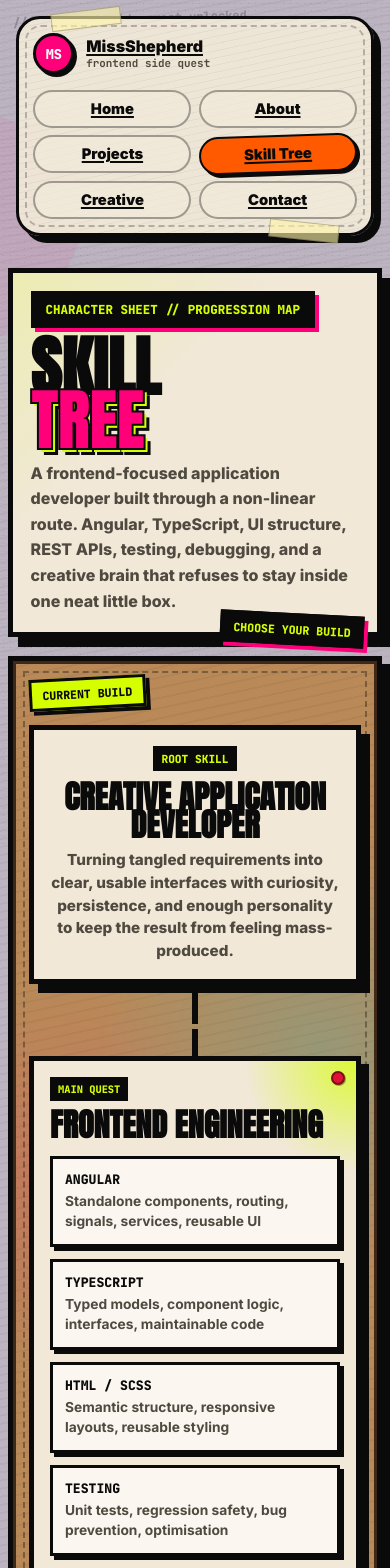
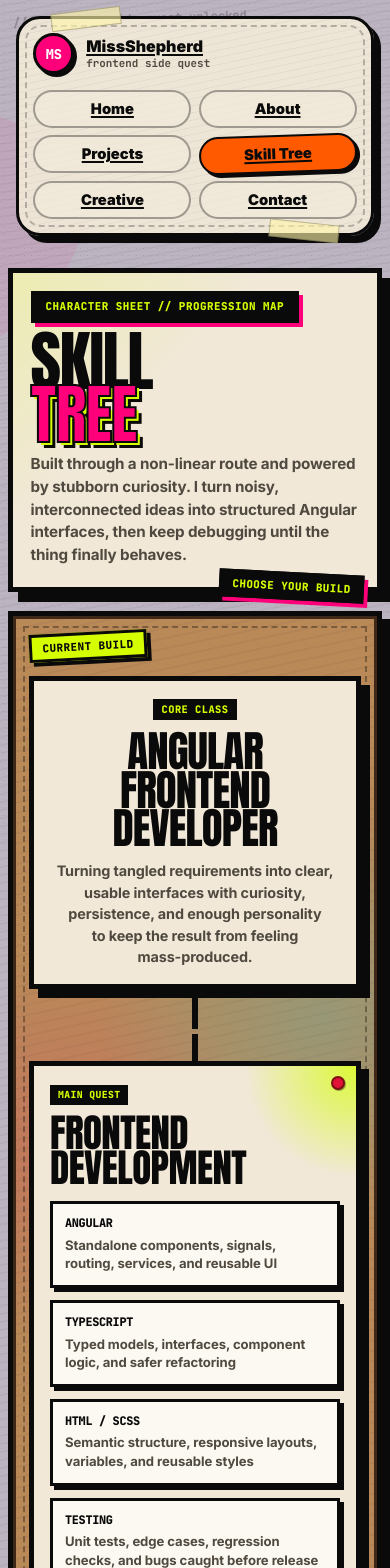
Before and after one commit to MissShepherd/missshepherd-portfolio, an Angular app: page /skills in a window 390 px wide. Shown: the top 1568 px of the page. Built offline with nearby package versions, Linux system fonts and the light colour scheme.

Commit message:
Build responsive skill tree page

```diff
--- a/src/app/pages/skills/skills.html
+++ b/src/app/pages/skills/skills.html
@@ -8,9 +8,9 @@
     </h1>
 
     <p>
-      A frontend-focused application developer built through a non-linear
-      route. Angular, TypeScript, UI structure, REST APIs, testing, debugging,
-      and a creative brain that refuses to stay inside one neat little box.
+      Built through a non-linear route and powered by stubborn curiosity. I
+      turn noisy, interconnected ideas into structured Angular interfaces, then
+      keep debugging until the thing finally behaves.
     </p>
   </header>
 
@@ -18,9 +18,9 @@
     <div class="tree-board-label">Current Build</div>
 
     <article class="skill-root">
-      <span class="node-type">Root Skill</span>
+      <span class="node-type">Core Class</span>
 
-      <h2>Creative Application Developer</h2>
+      <h2>Angular Frontend Developer</h2>
 
       <p>
         Turning tangled requirements into clear, usable interfaces with
@@ -37,35 +37,37 @@
 
         <header>
           <span>Main Quest</span>
-          <h3>Frontend Engineering</h3>
+          <h3>Frontend Development</h3>
         </header>
 
         <ul class="skill-list">
           <li class="unlocked">
             <strong>Angular</strong>
             <small>
-              Standalone components, routing, signals, services, reusable UI
+              Standalone components, signals, routing, services, and reusable UI
             </small>
           </li>
 
           <li class="unlocked">
             <strong>TypeScript</strong>
             <small>
-              Typed models, component logic, interfaces, maintainable code
+              Typed models, interfaces, component logic, and safer refactoring
             </small>
           </li>
 
           <li class="unlocked">
             <strong>HTML / SCSS</strong>
             <small>
-              Semantic structure, responsive layouts, reusable styling
+              Semantic structure, responsive layouts, variables, and reusable
+              styles
             </small>
           </li>
 
           <li class="unlocked">
             <strong>Testing</strong>
             <small>
-              Unit tests, regression safety, bug prevention, optimisation
+              Unit tests, edge cases, regression checks, and bugs caught before
+              release
             </small>
           </li>
         </ul>
@@ -83,7 +85,7 @@
           <li class="unlocked">
             <strong>Information Architecture</strong>
             <small>
-              Turning complex content into clear routes, groups, and flows
+              Turning complex content into clear routes, groups, and user flows
             </small>
           </li>
 
@@ -101,10 +103,11 @@
             </small>
           </li>
 
-          <li class="training">
+          <li class="unlocked">
             <strong>Figma / Prototyping</strong>
             <small>
-              User flows, interface planning, prototypes, rapid idea testing
+              User flows, interface planning, clickable prototypes, and rapid
+              idea testing
             </small>
           </li>
         </ul>
@@ -122,28 +125,32 @@
           <li class="unlocked">
             <strong>Git / GitHub</strong>
             <small>
-              Branches, commits, version control, collaborative development
+              Branches, commits, version control, collaboration, and recovery
+              from questionable decisions
             </small>
           </li>
 
           <li class="unlocked">
-            <strong>REST APIs</strong>
+            <strong>REST APIs / Postman</strong>
             <small>
-              HTTP services, typed data, loading states, error handling
+              HTTP services, endpoint testing, typed data, loading states, and
+              error handling
             </small>
           </li>
 
           <li class="unlocked">
             <strong>Debugging</strong>
             <small>
-              Tracing problems, testing assumptions, negotiating with consoles
+              Tracing problems, testing assumptions, and negotiating with the
+              console
             </small>
           </li>
 
           <li class="training">
-            <strong>Development Tooling</strong>
+            <strong>Docker & Backend Basics</strong>
             <small>
-              npm, Postman, Docker, Visual Studio Code, build workflows
+              Containers, Java, Spring Boot, SQL, and understanding what lives
+              beyond the frontend
             </small>
           </li>
         </ul>
@@ -161,14 +168,16 @@
           <li class="unlocked">
             <strong>Visual Thinking</strong>
             <small>
-              Art, photography, composition, shape language, visual rhythm
+              Art, photography, composition, shape language, colour, and visual
+              rhythm
             </small>
           </li>
 
           <li class="unlocked">
             <strong>Worldbuilding</strong>
             <small>
-              Games, music, characters, stories, atmosphere, and interaction
+              Creating interfaces with atmosphere, personality, and consistent
+              internal logic
             </small>
           </li>
 
@@ -182,7 +191,8 @@
           <li class="unlocked">
             <strong>Persistence</strong>
             <small>
-              Take the long route, learn from the failed build, finish anyway
+              Taking the long route, learning from failed builds, and finishing
+              anyway
             </small>
           </li>
         </ul>
--- a/src/app/pages/skills/skills.scss
+++ b/src/app/pages/skills/skills.scss
@@ -1,6 +1,10 @@
 .skill-page {
   display: grid;
   gap: 1.5rem;
+  font-family: var(--font-body);
+  font-optical-sizing: auto;
+  text-rendering: optimizeLegibility;
+  -webkit-font-smoothing: antialiased;
 }
 
 /* Hero */
@@ -8,7 +12,7 @@
 .skill-hero {
   position: relative;
   display: grid;
-  grid-template-columns: 18rem 1fr;
+  grid-template-columns: 18rem minmax(0, 1fr);
   gap: 0.75rem 2rem;
   align-items: end;
   padding: 1.4rem 2rem;
@@ -27,8 +31,10 @@
   padding: 0.35rem 0.65rem;
   color: var(--acid);
   font-family: var(--font-mono);
-  font-size: 0.72rem;
+  font-size: 0.68rem;
   font-weight: 900;
+  line-height: 1;
+  letter-spacing: 0.04em;
   text-transform: uppercase;
   background: var(--ink);
   border: 3px solid var(--border);
@@ -38,14 +44,25 @@
 
 .skill-hero .kicker {
   grid-column: 1 / -1;
+  width: fit-content;
   margin: 0;
+  font-family: var(--font-mono);
+  font-size: clamp(0.68rem, 0.8vw, 0.78rem);
+  font-weight: 900;
+  line-height: 1.1;
+  letter-spacing: 0.045em;
+  text-transform: uppercase;
 }
 
 .skill-hero .page-title {
   grid-column: 1;
   margin: 0;
-  font-size: clamp(3rem, 5.8vw, 5.2rem);
-  line-height: 0.82;
+  font-family: var(--font-heading);
+  font-size: clamp(3.5rem, 5.8vw, 5.3rem);
+  font-weight: 400;
+  line-height: 0.8;
+  letter-spacing: -0.025em;
+  text-transform: uppercase;
 }
 
 .skill-hero .page-title span {
@@ -61,10 +78,14 @@
   grid-column: 2;
   max-width: 720px;
   margin: 0;
+  padding-bottom: 0.15rem;
   color: var(--muted);
-  font-size: 1rem;
-  font-weight: 750;
-  line-height: 1.6;
+  font-family: var(--font-body);
+  font-size: clamp(0.96rem, 1.2vw, 1.08rem);
+  font-weight: 700;
+  line-height: 1.55;
+  letter-spacing: -0.01em;
+  text-wrap: pretty;
 }
 
 /* Tree board */
@@ -72,10 +93,19 @@
 .tree-board {
   position: relative;
   padding: 2rem 2.5rem 2.5rem;
+  overflow: hidden;
   border: 6px solid var(--border);
   background:
-    radial-gradient(circle at 15% 20%, rgba(255, 0, 122, 0.14), transparent 12rem),
-    radial-gradient(circle at 85% 15%, rgba(0, 217, 255, 0.18), transparent 14rem),
+    radial-gradient(
+      circle at 15% 20%,
+      rgba(255, 0, 122, 0.14),
+      transparent 12rem
+    ),
+    radial-gradient(
+      circle at 85% 15%,
+      rgba(0, 217, 255, 0.18),
+      transparent 14rem
+    ),
     repeating-linear-gradient(
       -12deg,
       rgba(0, 0, 0, 0.035) 0,
@@ -87,7 +117,6 @@
   box-shadow:
     0 0 0 3px #3f2817 inset,
     14px 14px 0 var(--ink);
-  overflow: hidden;
 }
 
 .tree-board::before {
@@ -106,8 +135,10 @@
   padding: 0.35rem 0.65rem;
   color: var(--ink);
   font-family: var(--font-mono);
-  font-size: 0.72rem;
+  font-size: 0.68rem;
   font-weight: 900;
+  line-height: 1;
+  letter-spacing: 0.045em;
   text-transform: uppercase;
   background: var(--acid);
   border: 3px solid var(--border);
@@ -120,9 +151,9 @@
 .skill-root {
   position: relative;
   z-index: 6;
-  width: min(520px, 100%);
+  width: min(540px, 100%);
   margin: 0 auto;
-  padding: 1.15rem 1.3rem;
+  padding: 1.3rem 1.6rem 1.4rem;
   text-align: center;
   background: var(--paper);
   border: 5px solid var(--border);
@@ -137,9 +168,9 @@
   top: 0.8rem;
   width: 14px;
   height: 14px;
+  border: 2px solid #7a1010;
   border-radius: 50%;
   background: var(--red);
-  border: 2px solid #7a1010;
 }
 
 .skill-root::before {
@@ -152,31 +183,40 @@
 
 .node-type {
   display: inline-flex;
-  margin-bottom: 0.7rem;
+  margin-bottom: 0.75rem;
   padding: 0.35rem 0.55rem;
   color: var(--acid);
   font-family: var(--font-mono);
-  font-size: 0.7rem;
+  font-size: 0.65rem;
   font-weight: 900;
+  line-height: 1;
+  letter-spacing: 0.045em;
   text-transform: uppercase;
   background: var(--ink);
 }
 
 .skill-root h2 {
-  margin: 0 0 0.55rem;
+  max-width: 500px;
+  margin: 0 auto 0.75rem;
   font-family: var(--font-heading);
-  font-size: clamp(2rem, 3.4vw, 3.4rem);
+  font-size: clamp(2.35rem, 3.2vw, 3.25rem);
+  font-weight: 400;
   line-height: 0.9;
+  letter-spacing: -0.02em;
   text-transform: uppercase;
+  text-wrap: balance;
 }
 
 .skill-root p {
-  max-width: 430px;
+  max-width: 440px;
   margin: 0 auto;
   color: var(--muted);
-  font-size: 0.95rem;
-  font-weight: 750;
+  font-family: var(--font-body);
+  font-size: clamp(0.9rem, 1vw, 0.98rem);
+  font-weight: 700;
   line-height: 1.5;
+  letter-spacing: -0.008em;
+  text-wrap: pretty;
 }
 
 /* Connected tree lines */
@@ -199,18 +239,20 @@
   padding-top: 2.8rem;
 }
 
-/* horizontal connector */
+/* Horizontal connector */
+
 .tree-branches::before {
   content: '';
   position: absolute;
   top: 0;
-  left: 11%;
-  right: 11%;
+  right: 10.8%;
+  left: 10.8%;
   height: 6px;
   background: var(--ink);
 }
 
-/* vertical connector for each branch */
+/* Vertical connector for each branch */
+
 .skill-branch::before {
   content: '';
   position: absolute;
@@ -228,6 +270,7 @@
 .skill-branch {
   position: relative;
   z-index: 5;
+  min-width: 0;
   padding: 1.1rem;
   background: var(--paper);
   border: 5px solid var(--border);
@@ -240,9 +283,9 @@
   right: 0.7rem;
   width: 14px;
   height: 14px;
+  border: 2px solid #7a1010;
   border-radius: 50%;
   background: var(--red);
-  border: 2px solid #7a1010;
   box-shadow: 1px 1px 0 rgba(0, 0, 0, 0.35);
 }
 
@@ -252,18 +295,26 @@
   padding: 0.3rem 0.5rem;
   color: var(--acid);
   font-family: var(--font-mono);
-  font-size: 0.65rem;
+  font-size: 0.61rem;
   font-weight: 900;
+  line-height: 1;
+  letter-spacing: 0.04em;
   text-transform: uppercase;
   background: var(--ink);
 }
 
 .skill-branch h3 {
+  display: flex;
+  align-items: flex-end;
+  min-height: 4.6rem;
   margin: 0 0 1rem;
   font-family: var(--font-heading);
-  font-size: clamp(2rem, 3vw, 3rem);
+  font-size: clamp(1.9rem, 2.3vw, 2.55rem);
+  font-weight: 400;
   line-height: 0.9;
+  letter-spacing: -0.015em;
   text-transform: uppercase;
+  text-wrap: balance;
 }
 
 .skill-list {
@@ -277,7 +328,7 @@
 .skill-list li {
   position: relative;
   padding: 0.8rem 0.85rem 0.8rem 1.1rem;
-  background: rgba(255, 253, 248, 0.74);
+  background: rgba(255, 253, 248, 0.82);
   border: 3px solid var(--border);
   box-shadow: 4px 4px 0 var(--ink);
 }
@@ -289,9 +340,9 @@
   left: -0.55rem;
   width: 0.85rem;
   height: 0.85rem;
+  border: 3px solid var(--border);
   border-radius: 50%;
   background: var(--acid);
-  border: 3px solid var(--border);
 }
 
 .skill-list li.training::before {
@@ -300,48 +351,79 @@
 
 .skill-list li strong {
   display: block;
-  margin-bottom: 0.25rem;
+  margin-bottom: 0.3rem;
   color: var(--ink);
   font-family: var(--font-mono);
-  font-size: 0.82rem;
+  font-size: clamp(0.72rem, 0.78vw, 0.8rem);
   font-weight: 900;
+  line-height: 1.25;
+  letter-spacing: -0.025em;
   text-transform: uppercase;
 }
 
 .skill-list li small {
   display: block;
   color: var(--muted);
-  font-size: 0.86rem;
-  font-weight: 700;
-  line-height: 1.45;
+  font-family: var(--font-body);
+  font-size: clamp(0.8rem, 0.85vw, 0.86rem);
+  font-weight: 650;
+  line-height: 1.42;
+  letter-spacing: -0.005em;
+  text-wrap: pretty;
+}
+
+/* Prevent ugly word splitting */
+
+.skill-root h2,
+.skill-branch h3,
+.skill-list li strong {
+  overflow-wrap: normal;
+  word-break: normal;
+  hyphens: none;
 }
 
 /* Branch colours */
 
 .branch-main {
   background:
-    radial-gradient(circle at top right, rgba(213, 255, 0, 0.75), transparent 7rem),
+    radial-gradient(
+      circle at top right,
+      rgba(213, 255, 0, 0.75),
+      transparent 7rem
+    ),
     var(--paper);
   transform: rotate(-1.2deg);
 }
 
 .branch-ui {
   background:
-    radial-gradient(circle at bottom left, rgba(255, 0, 122, 0.35), transparent 8rem),
+    radial-gradient(
+      circle at bottom left,
+      rgba(255, 0, 122, 0.35),
+      transparent 8rem
+    ),
     var(--paper-2);
   transform: rotate(1deg);
 }
 
 .branch-tools {
   background:
-    radial-gradient(circle at top left, rgba(0, 217, 255, 0.45), transparent 8rem),
+    radial-gradient(
+      circle at top left,
+      rgba(0, 217, 255, 0.45),
+      transparent 8rem
+    ),
     var(--paper);
   transform: rotate(-0.6deg);
 }
 
 .branch-creative {
   background:
-    radial-gradient(circle at bottom right, rgba(255, 90, 0, 0.35), transparent 8rem),
+    radial-gradient(
+      circle at bottom right,
+      rgba(255, 90, 0, 0.35),
+      transparent 8rem
+    ),
     var(--paper-2);
   transform: rotate(1.1deg);
 }
@@ -367,6 +449,11 @@
   .skill-branch {
     transform: none;
   }
+
+  .skill-branch h3 {
+    min-height: auto;
+    font-size: clamp(2.2rem, 5vw, 3rem);
+  }
 }
 
 @media (max-width: 760px) {
@@ -386,7 +473,12 @@
   }
 
   .skill-hero .page-title {
-    font-size: clamp(3rem, 17vw, 5rem);
+    font-size: clamp(3.5rem, 17vw, 5rem);
+  }
+
+  .skill-hero p:last-child {
+    font-size: 0.95rem;
+    line-height: 1.5;
   }
 
   .skill-hero::after {
@@ -423,6 +515,14 @@
     display: none;
   }
 
+  .skill-root h2 {
+    font-size: clamp(2.35rem, 9vw, 3rem);
+  }
+
+  .skill-root p {
+    font-size: 0.9rem;
+  }
+
   .tree-trunk {
     height: 2.5rem;
   }
@@ -435,6 +535,10 @@
   .skill-branch::before {
     top: -2rem;
     height: 2rem;
+  }
+
+  .skill-branch h3 {
+    font-size: clamp(2.2rem, 10vw, 2.9rem);
   }
 }
 
@@ -452,6 +556,10 @@
     padding: 1rem;
   }
 
+  .skill-root h2 {
+    font-size: clamp(2.1rem, 11vw, 2.7rem);
+  }
+
   .skill-list li {
     padding: 0.75rem;
   }
@@ -459,4 +567,12 @@
   .skill-list li::before {
     display: none;
   }
+
+  .skill-list li strong {
+    font-size: 0.74rem;
+  }
+
+  .skill-list li small {
+    font-size: 0.82rem;
+  }
 }
```
